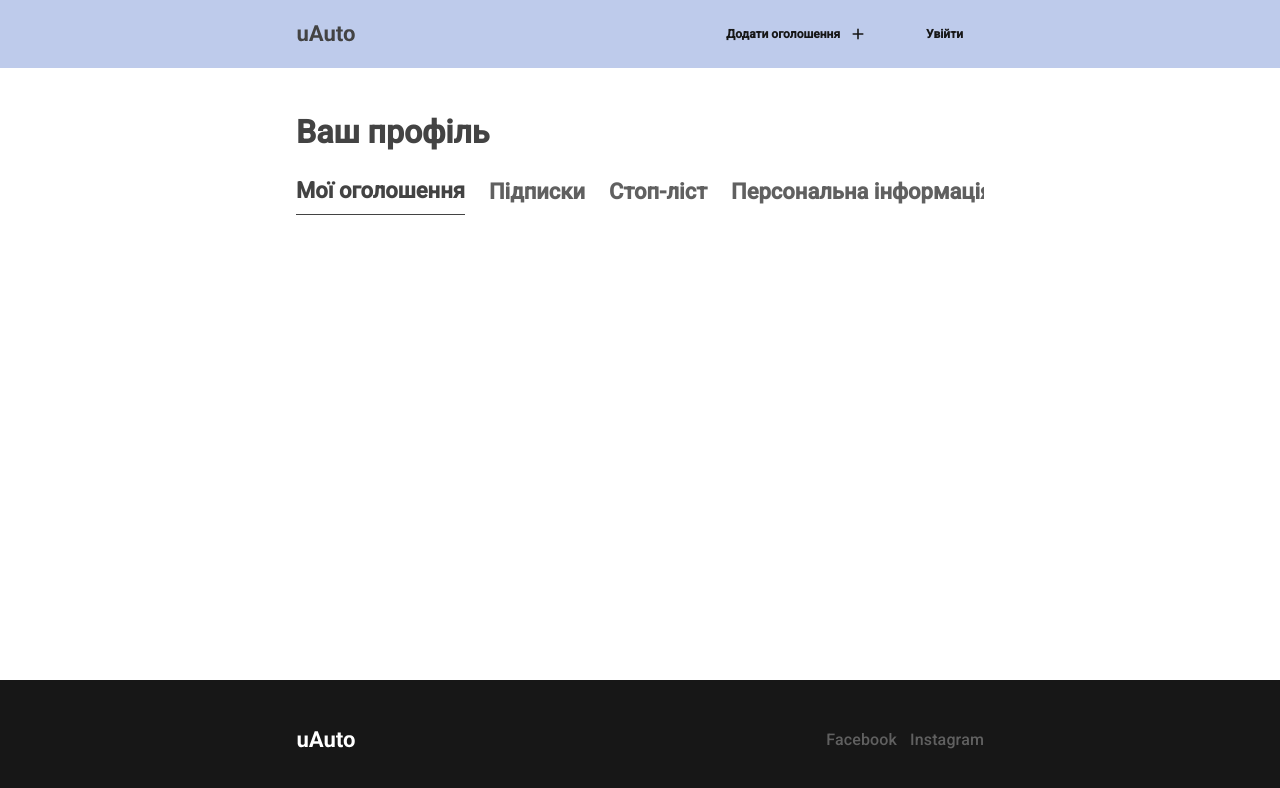
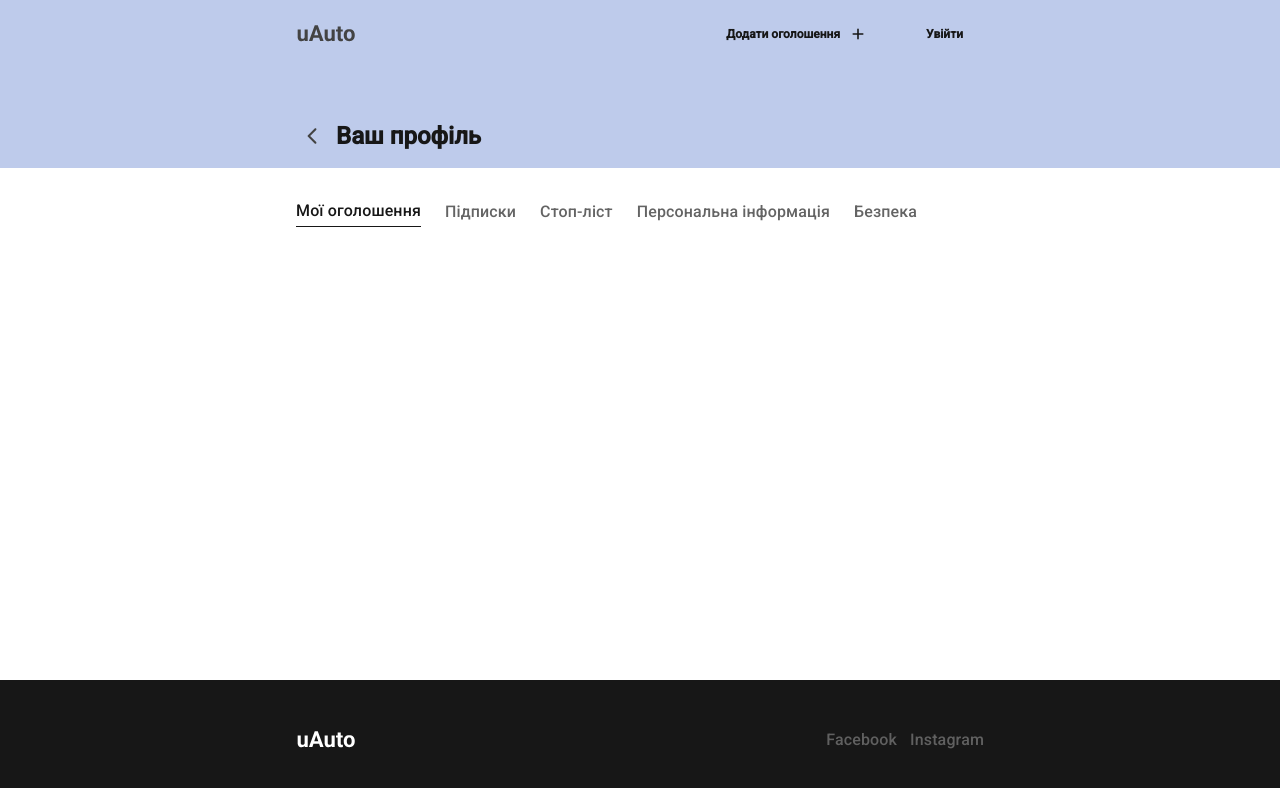
Before and after one commit to AlexTkachenkoFullstack/tc-marketplace, a React (Create React App) app: page /user in a window 1280 px wide. Shown: the top 788 px of the page. Built offline with nearby package versions, Linux system fonts and the light colour scheme.

Commit message:
myAds-page-style

```diff
--- a/src/components/AdvancedSearchFilter/AdvancedSearchFilter.module.scss
+++ b/src/components/AdvancedSearchFilter/AdvancedSearchFilter.module.scss
@@ -157,13 +157,17 @@
   width: 32px;
   height: 32px;
   border-radius: 100%;
-  transition: $effectDuration;
+  transition: background-color $effectDuration;
+
+  &.active {
+    transform: rotate(180deg);
+  }
 
   &:hover {
-    background: $bg-color-active;
+    background-color: $bg-color-active;
   }
   &:active {
-    background: $border-active;
+    background-color: $border-active;
     & path {
       fill: $bg-color-white;
     }
@@ -605,11 +609,11 @@
 .hide {
   display: none;
 }
-.active {
-  background-image: url('../../assets/icons/vector-arrow-up.svg');
-  background-repeat: no-repeat;
-  background-position: center;
-}
+// .active {
+//   background-image: url('../../assets/icons/vector-arrow-up.svg');
+//   background-repeat: no-repeat;
+//   background-position: center;
+// }
 
 .type:checked + label {
   background: #797979;
--- a/src/components/AdvancedSearchFilter/AdvancedSearchFilter.tsx
+++ b/src/components/AdvancedSearchFilter/AdvancedSearchFilter.tsx
@@ -532,7 +532,7 @@ export const AdvancedSearchFilter: React.FC<Props> = ({
   //   console.log('carModel', carModel);
   //   setCarModel(carModel);
   // }, [carMark, carModel]);
-  console.log(selectedOption);
+
   return (
     <div className={styles.AdvSearchFilter}>
       <div className={styles.AdvSearchFilter_container}>
--- a/src/components/CategoryBar/CategoryBar.module.scss
+++ b/src/components/CategoryBar/CategoryBar.module.scss
@@ -91,9 +91,9 @@
   transition: $effectDuration;
 
   &.selected {
-  background-color: $bg-color-light;
-  border: 1px solid $bg-color-active;
-}
+    background-color: $bg-color-light;
+    border: 1px solid $bg-color-active;
+  }
 
   @include onTablet {
     padding: 6px 12px;
@@ -124,27 +124,61 @@
 
 // userPage styles
 .userPageContainer {
-  margin-bottom: 32px;
+  margin-left: calc((100vw - 360px) / 2);
+  margin-bottom: 0;
+  @include onTablet {
+    width: $tablet-min-width;
+    margin: 0 auto;
+    padding: 0 40px;
+  }
+  @include onDesktop {
+    width: $desktop-min-width;
+    margin: 0 auto;
+    padding: 0 96px;
+  }
 }
 
 .userPageCategory {
-  padding: 10px 0;
-  font-size: 22px;
-  font-weight: 700;
-  line-height: 120%;
+  padding: 3px 0;
+  font-size: $mobile-md;
+  font-weight: 500;
+  line-height: 24px;
+  letter-spacing: 0.15px;
   border-radius: 0;
-  color: $color-dark-grey;
-  transition: color 250ms cubic-bezier(0.4, 0, 0.2, 1);
+  color: $dark-grey;
+  transition: color $effectDuration;
+
+  @include onTablet {
+    font-size: $tablet-md;
+  }
+
+  &:first-child {
+    margin-left: 20px;
+    @include onTablet {
+      margin-left: 0;
+    }
+  }
+  &:last-child {
+    margin-right: 20px;
+    @include onTablet {
+      margin-right: 0;
+    }
+  }
 
   &.selected_category {
     background-color: transparent;
-    color: inherit;
-    border-bottom: 1px solid $color-grey;
+    color: $color-black;
+    border-bottom: 1px solid $color-black;
+
+    &:hover {
+      color: $color-black;
+    }
   }
 }
 
 .userPageCategory:hover {
   color: $color-grey;
+  background-color: transparent;
 }
 
 .userPageCategory:not(:last-child) {
--- a/src/pages/UserPage/MyAds/MyAds.module.scss
+++ b/src/pages/UserPage/MyAds/MyAds.module.scss
@@ -1,43 +1,24 @@
 @import '/src/styles/main.scss';
 
-.container {
-  margin-bottom: 32px;
-  // height: 100vh;
-// background-color: red;
-
-  @include onTablet {
-    padding-right: 40px;
-  }
+.section {
+  border-top: 1px solid #bcc2c2;
+  padding: 20px 0;
 
   @include onDesktop {
     padding: 0 24px;
-    border: 1px solid $ads-border-color;
-    border-radius: 16px;
-    padding-bottom: 32px;
-  }
-}
-
-.container::before {
-  content: '';
-  position: absolute;
-  top: 226px;
-  left: 0;
-  width: 100vw;
-  height: 1px;
-  background-color: $background-color-white;
-  @include onTablet {
-    display: none;
+    padding: 24px 0;
+    border-top: none;
   }
 }
 
 .tabs {
   display: flex;
-  column-gap: 20px;
-  padding: 8px 0;
-  width: 100%;
+  column-gap: 16px;
   overflow-x: auto;
   scroll-behavior: smooth;
-  margin-bottom: 24px;
+  margin-bottom: 20px;
+  margin-left: calc((100vw - 360px) / 2);
+
   &::-webkit-scrollbar {
     width: 0px;
     height: 0px;
@@ -45,45 +26,97 @@
   scrollbar-width: none;
 
   @include onTablet {
-    width: 100%;
-    justify-content: center;
+    width: $tablet-min-width;
+    margin-left: auto;
+    margin-right: auto;
+    padding: 0 40px;
+  }
+  @include onDesktop {
+    width: $desktop-min-width;
+    padding: 0 96px;
+    column-gap: 20px;
+    margin-bottom: 24px;
   }
 
   .tab {
     display: flex;
     align-items: center;
     column-gap: 10px;
-    font-size: 16px;
-    font-weight: 600;
-    line-height: 150%;
-    letter-spacing: 0.15px;
+
+    font-size: $mobile-sm;
+    font-weight: 500;
+    line-height: 20px;
+    letter-spacing: 0.1px;
+
     padding: 8px 0;
-    color: $color-dark-grey;
+
+    color: $dark-grey;
     @extend %tab-styles;
+
+    @include onTablet {
+      font-size: $tablet-sm;
+    }
+
+    &:first-child {
+      margin-left: 20px;
+      @include onTablet {
+        margin-left: 0;
+      }
+    }
+    &:last-child {
+      margin-right: 20px;
+    }
+  }
+}
+
+.contentContainer {
+  width: $mobile-min-width;
+  margin: 0 auto;
+  @include onTablet {
+    width: $tablet-min-width;
+  }
+  @include onDesktop {
+    padding: 0 96px;
+    width: $desktop-min-width;
   }
 }
 
 .tabContent {
   display: flex;
   flex-direction: column;
-  row-gap: 24px;
+  row-gap: 20px;
 
   padding-left: 20px;
   padding-right: 20px;
-  width: 100%;
+
+  @include onTablet {
+    padding: 0 40px;
+  }
+  @include onDesktop {
+    row-gap: 24px;
+    padding: 24px;
+
+    border: 1px solid $border-gray;
+    background-color: $color-light-grey;
+    border-radius: 16px;
+  }
 }
 
 .count {
   border-radius: 5px;
   padding: 0px 6px;
 
-  background: $background-color-white;
-  color: $color-grey;
-  font-size: 14px;
+  background: #00000033;
+  color: $color-black;
+  font-size: $mobile-sm;
   font-weight: 400;
   line-height: 20px;
   letter-spacing: 0.1px;
   text-align: center;
+
+  @include onTablet {
+     font-size: $tablet-sm;
+  }
 }
 
 .empty {
--- a/src/pages/UserPage/MyAds/MyAds.tsx
+++ b/src/pages/UserPage/MyAds/MyAds.tsx
@@ -55,7 +55,7 @@ const MyAds: React.FC = () => {
   };
 
   return (
-    <div className={styles.container}>
+    <section className={styles.section}>
       {isAdsLoading && <Loader />}
       <div className={styles.tabs}>
         <button
@@ -131,8 +131,10 @@ const MyAds: React.FC = () => {
           )}
         </button>
       </div>
-      <ul className={styles.tabContent}>{renderTabContent()}</ul>
-    </div>
+      <div className={styles.contentContainer}>
+        <ul className={styles.tabContent}>{renderTabContent()}</ul>
+      </div>
+    </section>
   );
 };
 
--- a/src/pages/UserPage/UserPage.module.scss
+++ b/src/pages/UserPage/UserPage.module.scss
@@ -1,42 +1,72 @@
 @import '/src/styles/main.scss';
 
-.userPage {
-  .container {
+.headSection {
+  padding: 108px 0 16px;
+  background-color: $bg-color-light;
+
+  @include onTablet {
+    padding-top: 120px;
+  }
+  @include onDesktop {
+    padding-top: 132px;
+    padding-bottom: 20px;
+  }
+
+  & .container {
     width: $mobile-min-width;
-    padding: 96px 0 0 0px;
+    padding: 0 20px;
     margin: 0 auto;
+
     @include onTablet {
       width: $tablet-min-width;
-      padding: 116px 40px 0 40px;
+      padding: 0 40px;
     }
     @include onDesktop {
       width: $desktop-min-width;
-      padding-right: 40px;
+      padding: 0 96px;
     }
-  }
 
-  &_title {
-    padding-left: 20px;
-    @include title-styles;
-    margin-bottom: 0;
-    font-weight: 700;
-    margin-bottom: 20px;
+    & .titleThumb {
+      display: flex;
+      align-items: center;
+      column-gap: 8px;
 
-    @include onTablet {
-      padding-left: 0;
-    }
-  }
+      & button {
+        display: flex;
+        align-items: center;
+        width: 32px;
+        height: 32px;
+        padding: 6px;
+        border-radius: 100%;
+        transition: $effectDuration;
 
-  .tabs {
-    display: flex;
-    column-gap: 24px;
-    margin-bottom: 32px;
-    .tab {
-      @extend %tab-styles;
-      font-size: 22px;
-      font-weight: 700;
-      line-height: 120%;
-      padding: 10px 0;
+        &:hover {
+          background-color: $bg-color-active;
+        }
+        &:active {
+          background-color: $border-active;
+          & path {
+            fill: $bg-color-white;
+          }
+        }
+      }
+
+      & .title {
+        font-size: $mobile-3xl;
+        font-weight: 800;
+        color: $color-black;
+      }
     }
   }
 }
+
+.categorySection {
+  padding: 24px 0 20px;
+
+  @include onTablet {
+    padding: 28px 0 20px;
+  }
+  @include onDesktop {
+    padding: 32px 0 24px;
+  }
+}
--- a/src/pages/UserPage/UserPage.tsx
+++ b/src/pages/UserPage/UserPage.tsx
@@ -11,6 +11,7 @@ import { CategoryBar } from 'components/CategoryBar/CategoryBar';
 import { Outlet, useLocation, useNavigate } from 'react-router-dom';
 import { useAppDispatch } from 'redux/hooks';
 import { cleanFiltredStore, cleanParamsForSubscr } from 'redux/filter/slice';
+import {ReactComponent as ArrowLeftIcon} from "../../assets/icons/arrow_left.svg"
 
 enum Tab {
   MyAds,
@@ -137,20 +138,31 @@ export const UserPage: React.FC = () => {
 
   return (
     <>
-      <div className={styles.userPage}>
+      {/* <div className={styles.userPage}> */}
       <GoToTop />
+      {/* <div className={styles.container}> */}
+      <section className={styles.headSection}>
         <div className={styles.container}>
-          <h2 className={styles.userPage_title}>Ваш профіль</h2>
+          <div className={styles.titleThumb}>
+            <button type="button">
+              <ArrowLeftIcon />
+            </button>
+            <h2 className={styles.title}>Ваш профіль</h2>
+          </div>
+        </div>
+      </section>
+      <section className={styles.categorySection}>
         <CategoryBar
           categories={categories}
           handleSelect={handleSelectCategory}
           selectedCategory={activeCategory}
           selectedStyle="userPageStyle"
         />
+      </section>
       <Outlet />
       {/* {renderTabContent()} */}
-        </div>
-      </div>
+      {/* </div> */}
+      {/* </div> */}
     </>
   );
 };
--- a/src/styles/utils/_variables.scss
+++ b/src/styles/utils/_variables.scss
@@ -16,6 +16,7 @@ $color-medium-dark-gray: #434343;
 $color-medium-gray: #606060;
 $color-black: #171717;
 $color-light-grey: #f9f9f9;
+$dark-grey: #646464;
 
 $color-black: #171717;
 $color-grey: #434343;
@@ -149,13 +150,12 @@ $xs: 12px;
   transition: color 250ms cubic-bezier(0.4, 0, 0.2, 1), font-weight 0.1s;
 
   &:hover {
-    color: $color-grey;
-    font-weight: 600;
+    color: $color-black;
   }
 
   &.active {
-    color: $color-grey;
-    border-bottom: 1px solid $color-grey;
+    color: $color-black;
+    border-bottom: 1px solid $color-black;
   }
 }
 
```
Lines whose indentation alone changed are shown as unchanged.
